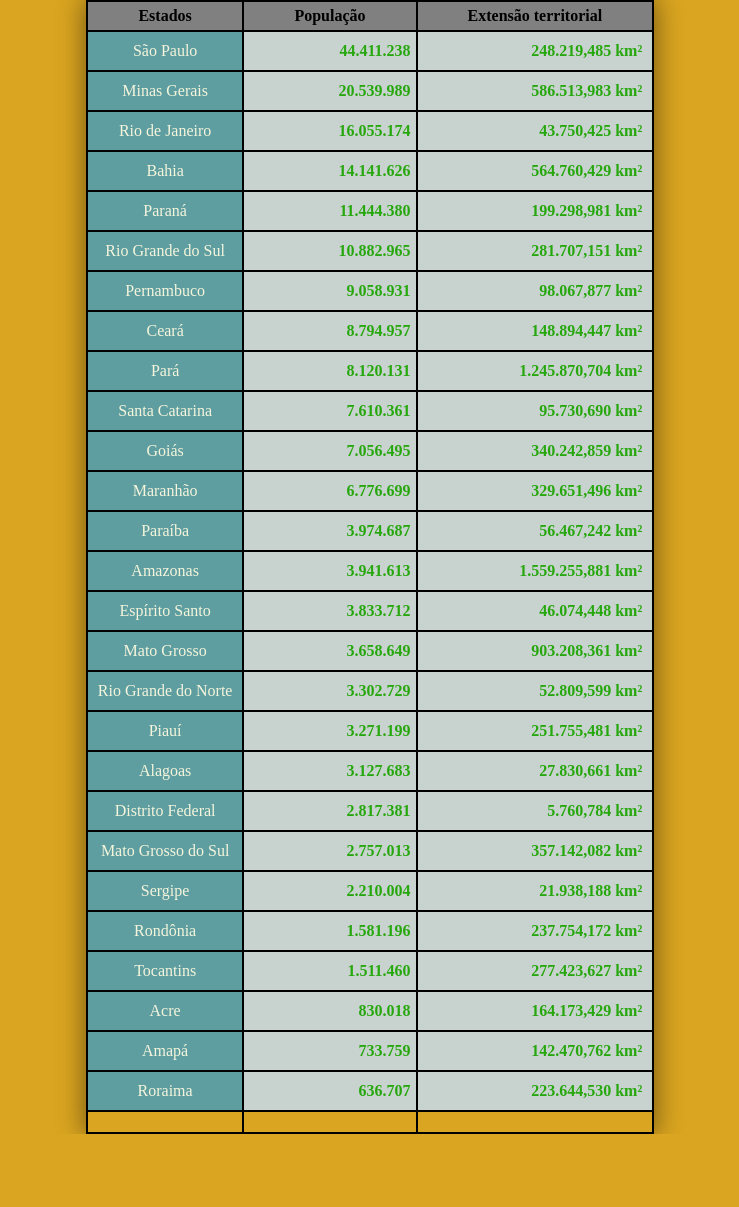
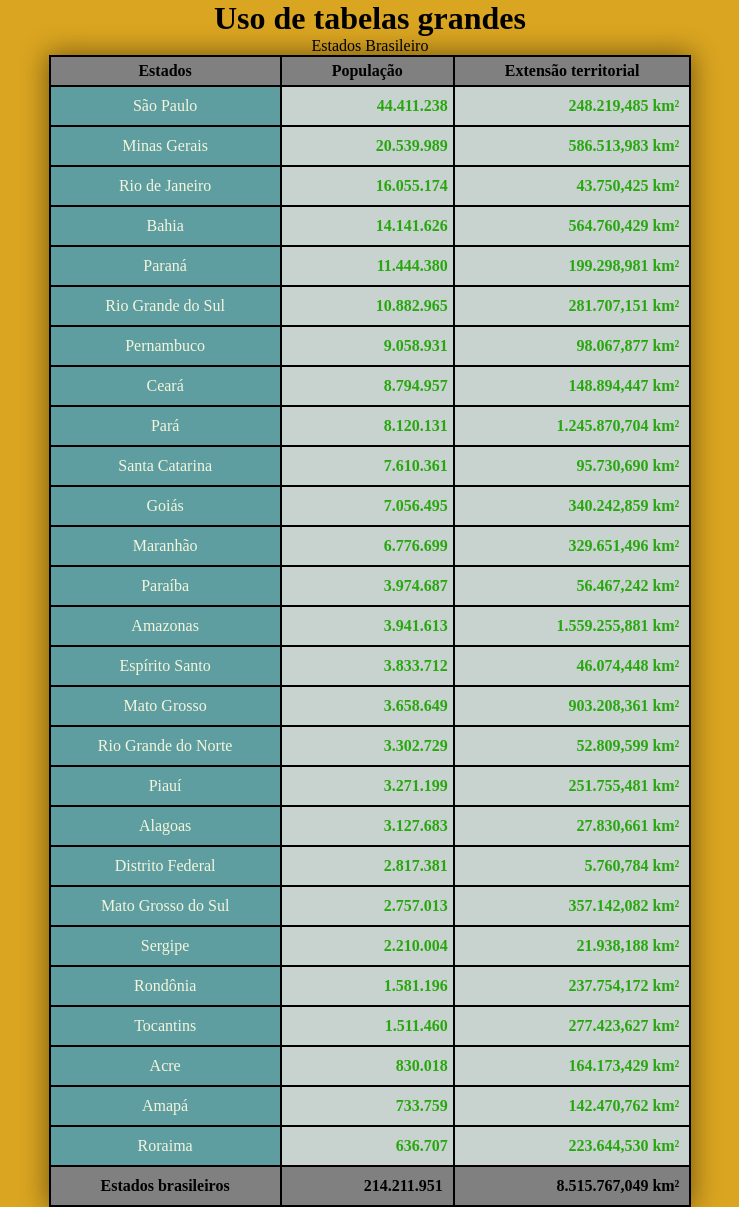
Before and after one commit to juangalhardo/html-css, a plain HTML site: page exercicios/ex023/tabela002.html in a window 1280 px wide. Shown: the whole page, without its empty margins (270-1009 px from the left). Before the commit the page ends 1134 px from the top, so only its background shows below. Drawn offline with Linux system fonts and the light colour scheme.

Commit message:
atualizando repositorio

```diff
--- a/exercicios/ex023/tabela002.css
+++ b/exercicios/ex023/tabela002.css
@@ -7,6 +7,7 @@
 }
 body{
     background-color: goldenrod;
+    text-align: center;
 }
 table {
   border: 2px solid black;
@@ -16,7 +17,7 @@ table {
   margin: auto;
   box-shadow: 0px 0px 25px 2px rgba(0, 0, 0, 0.452);
 }
-thead {
+thead, tfoot {
   background-color: gray;
   text-align: center;
 }
@@ -56,3 +57,9 @@ td {
   color: rgb(39, 167, 14);
   font-weight: bolder;
 }
+
+tfoot{
+  text-align: right;
+  font-weight:bolder ;
+
+}
--- a/exercicios/ex023/tabela002.html
+++ b/exercicios/ex023/tabela002.html
@@ -7,12 +7,14 @@
     <title>Tabelas grandes</title>
   </head>
   <body>
-    <table>
+    <h1>Uso de tabelas grandes </h1>
+      <table>
+        <caption>Estados Brasileiro</caption>
       <thead>
         <tr>
-          <th>Estados</th>
-          <th>População</th>
-          <th>Extensão territorial</th>
+          <th scope="col">Estados</th>
+          <th scope="col">População</th>
+          <th scope="col">Extensão territorial</th>
         </tr>
       </thead>
       <tbody>
@@ -153,8 +155,9 @@
     </tr>
 </tbody>
       <tfoot>
-        <th></th>
-        <td></td>
+        <th scope="row">Estados brasileiros</th>
+        <td >214.211.951</td>
+        <td >8.515.767,049 km²</td>
       </tfoot>
     </table>
   </body>
```
